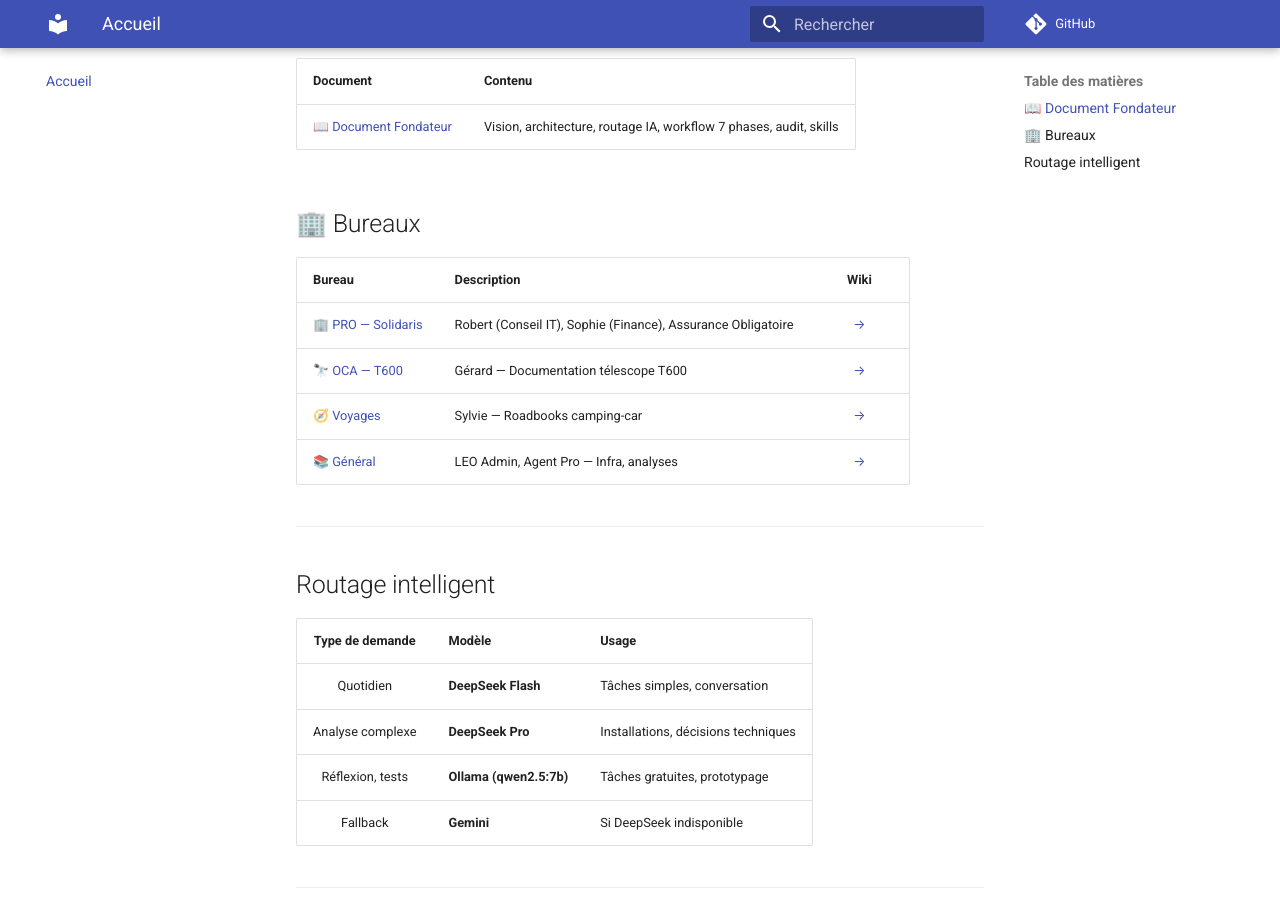
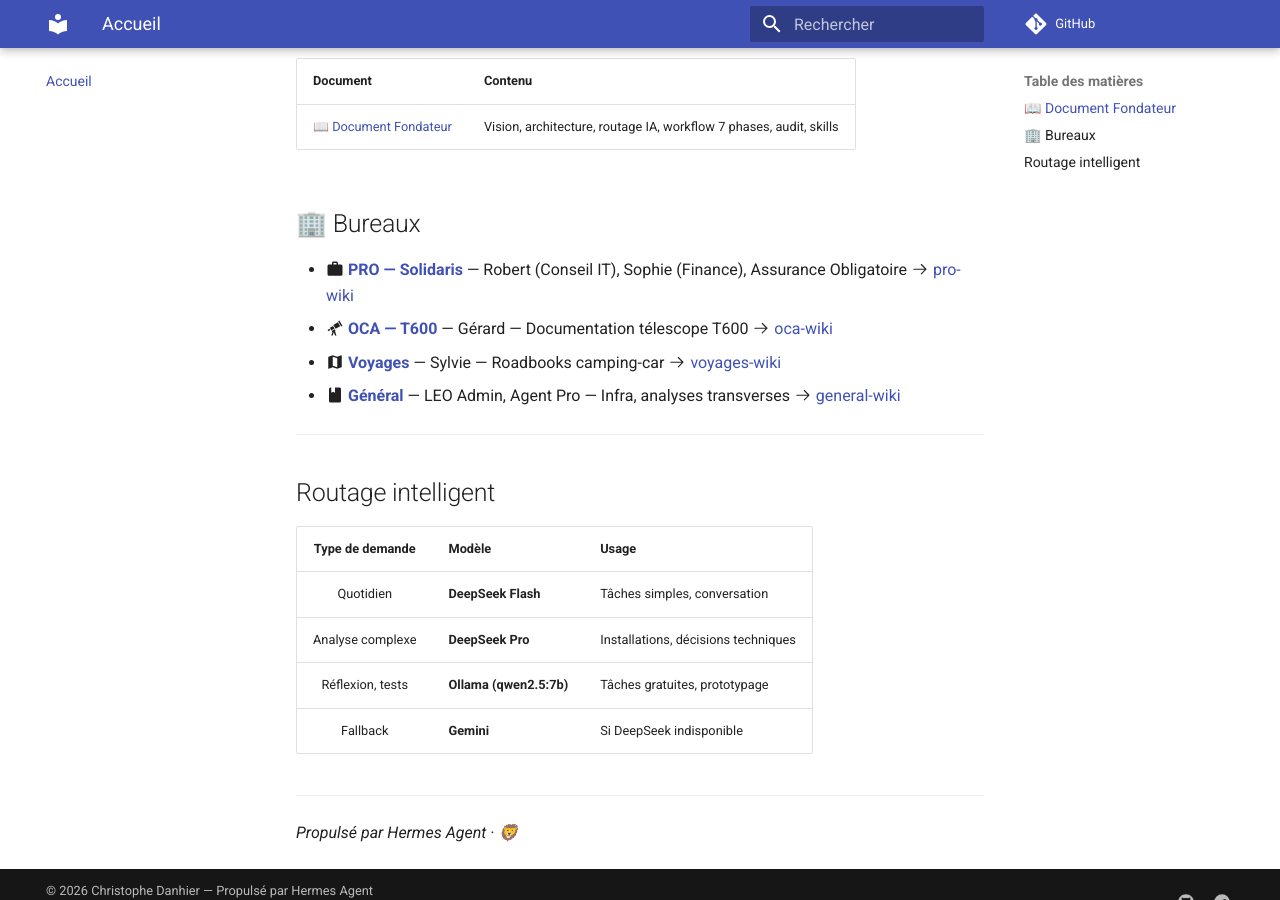
Before and after one commit to christophedanhier-hash/BAVI_LEO, an MkDocs documentation site: the page built from docs/index.md, in a window 1280 px wide and 900 px high, scrolled down 379 px. Built offline with MkDocs 1.6.1 and Material for MkDocs 9.7.7, drawn with Linux system fonts in a browser that asks for light colours; comment, search, counter and statistics services are not loaded.

```diff
--- a/docs/index.md
+++ b/docs/index.md
@@ -14,12 +14,10 @@
 
 ## 🏢 Bureaux
 
-| Bureau | Description | Wiki |
-|:-------|:------------|:----:|
-| 🏢 [PRO — Solidaris](https://christophedanhier-hash.github.io/pro-wiki/) | Robert (Conseil IT), Sophie (Finance), Assurance Obligatoire | [→](https://christophedanhier-hash.github.io/pro-wiki/) |
-| 🔭 [OCA — T600](https://christophedanhier-hash.github.io/oca-wiki/) | Gérard — Documentation télescope T600 | [→](https://christophedanhier-hash.github.io/oca-wiki/) |
-| 🧭 [Voyages](https://christophedanhier-hash.github.io/voyages-wiki/) | Sylvie — Roadbooks camping-car | [→](https://christophedanhier-hash.github.io/voyages-wiki/) |
-| 📚 [Général](https://christophedanhier-hash.github.io/general-wiki/) | LEO Admin, Agent Pro — Infra, analyses | [→](https://christophedanhier-hash.github.io/general-wiki/) |
+- :material-briefcase: [**PRO — Solidaris**](https://christophedanhier-hash.github.io/pro-wiki/) — Robert (Conseil IT), Sophie (Finance), Assurance Obligatoire :octicons-arrow-right-24: [pro-wiki](https://christophedanhier-hash.github.io/pro-wiki/)
+- :material-telescope: [**OCA — T600**](https://christophedanhier-hash.github.io/oca-wiki/) — Gérard — Documentation télescope T600 :octicons-arrow-right-24: [oca-wiki](https://christophedanhier-hash.github.io/oca-wiki/)
+- :material-map: [**Voyages**](https://christophedanhier-hash.github.io/voyages-wiki/) — Sylvie — Roadbooks camping-car :octicons-arrow-right-24: [voyages-wiki](https://christophedanhier-hash.github.io/voyages-wiki/)
+- :material-book: [**Général**](https://christophedanhier-hash.github.io/general-wiki/) — LEO Admin, Agent Pro — Infra, analyses transverses :octicons-arrow-right-24: [general-wiki](https://christophedanhier-hash.github.io/general-wiki/)
 
 ---
 
```
